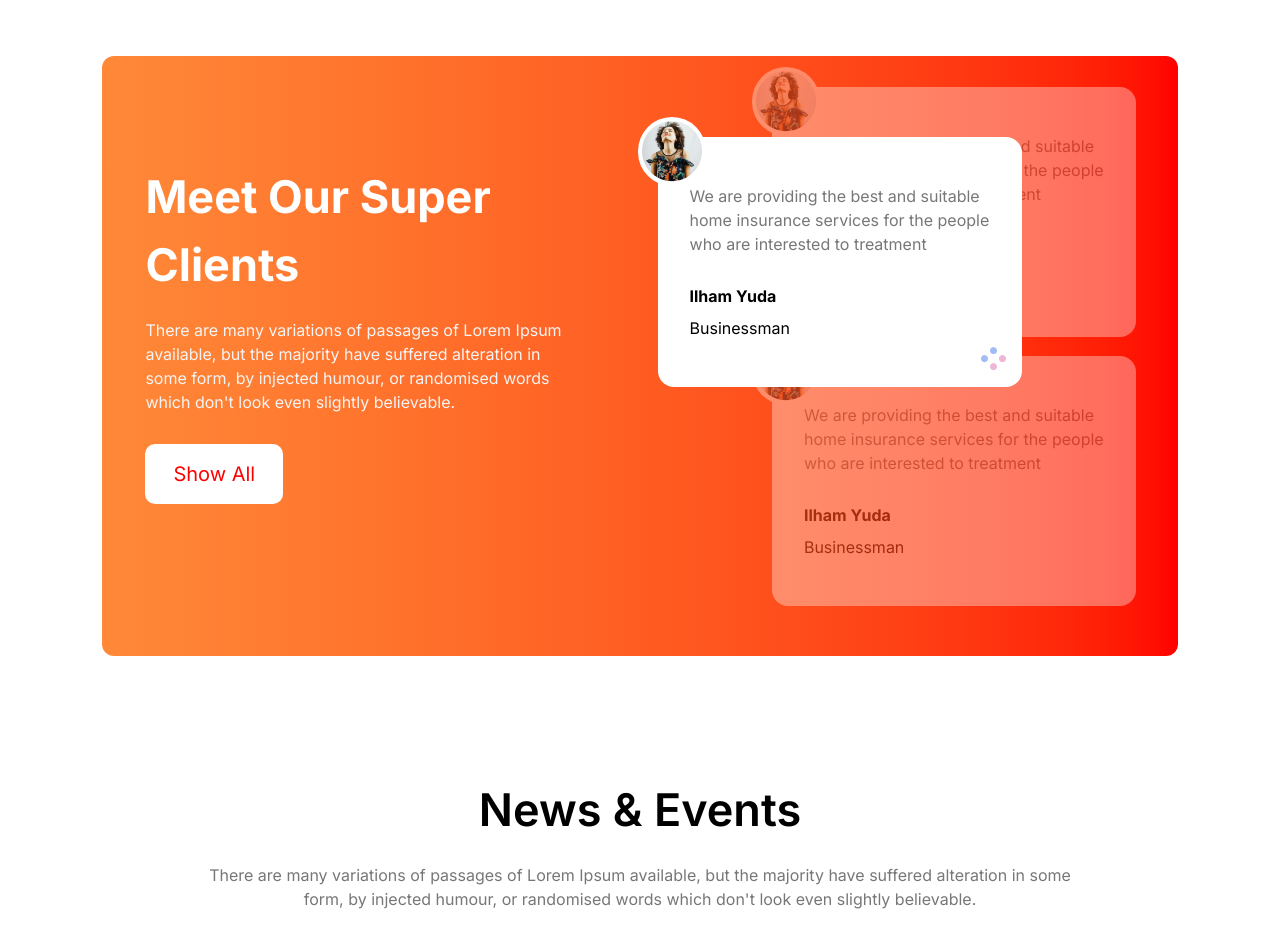
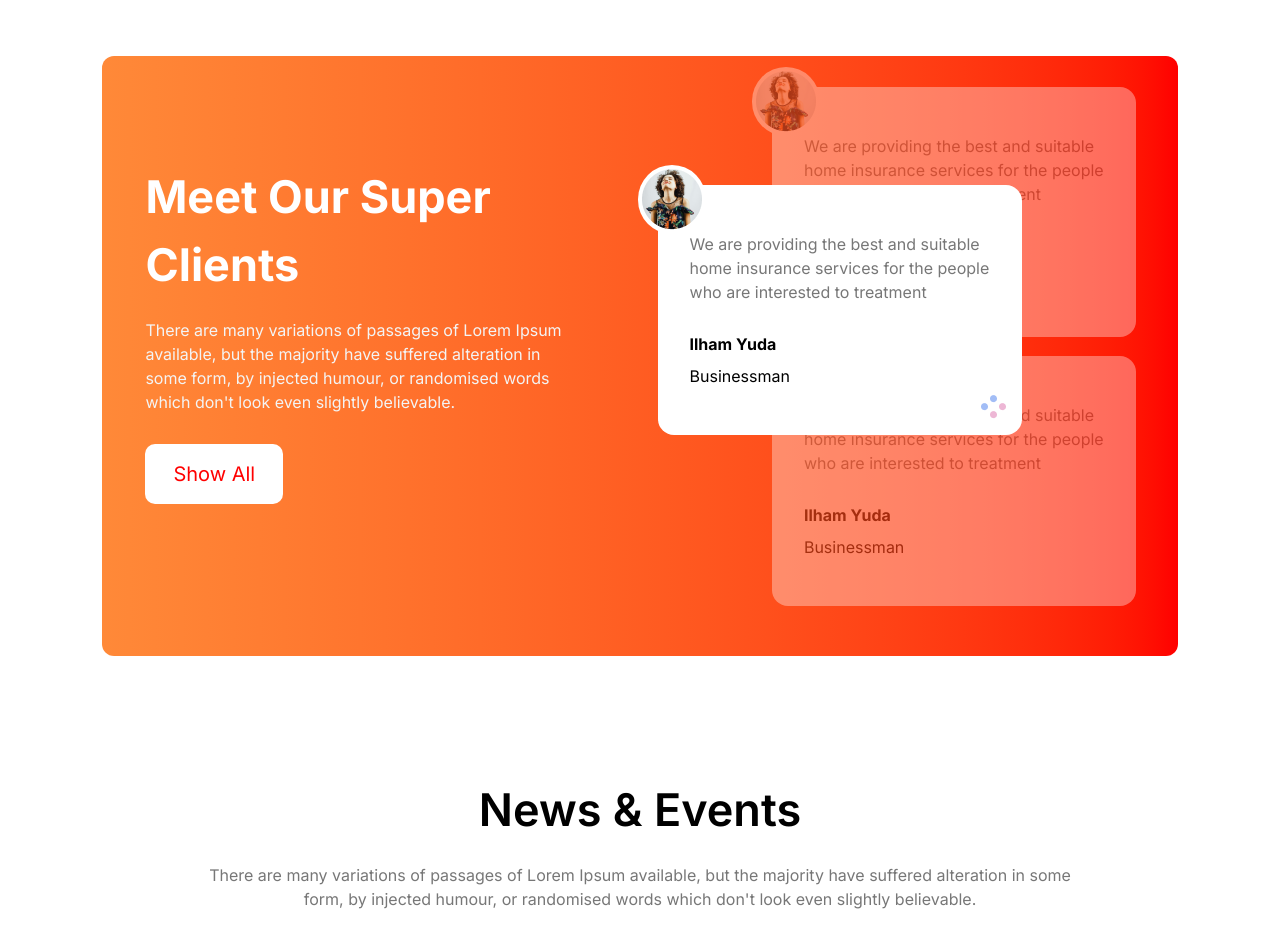
Before and after one commit to sohan0019/Tea-House, a plain HTML site: page index.html in a window 1280 px wide. Shown: the part 2120-3054 px from the top of the page. Drawn offline with nearby package versions, Linux system fonts and the light colour scheme.

Commit message:
finish responsiveness

```diff
--- a/index.html
+++ b/index.html
@@ -95,7 +95,7 @@
           <button class="px-[28px] py-[15px] w-fit text-[#FF0000] rounded-[10px] bg-white text-[20px] cursor-pointer">Show All</button>
         </div>
         <div class="md:w-[50%] md:pl-0 pl-[3%] relative mt-5 mb-[200px]">
-          <div class="h-[250px] md:w-[70%] w-[80%] mb-[20%] bg-white p-8 flex flex-col justify-center absolute top-[27%] rounded-2xl z-10">
+          <div class="h-[250px] md:w-[70%] w-[80%] bg-white p-8 flex flex-col justify-center absolute md:top-[48%] top-[27%] rounded-2xl z-10">
             <p class="p_color mb-7">We are providing the best and suitable home insurance services for the people who are interested to treatment</p>
             <h4 class="font-bold mb-2">Ilham Yuda</h4>
             <h5>Businessman</h5>
```
